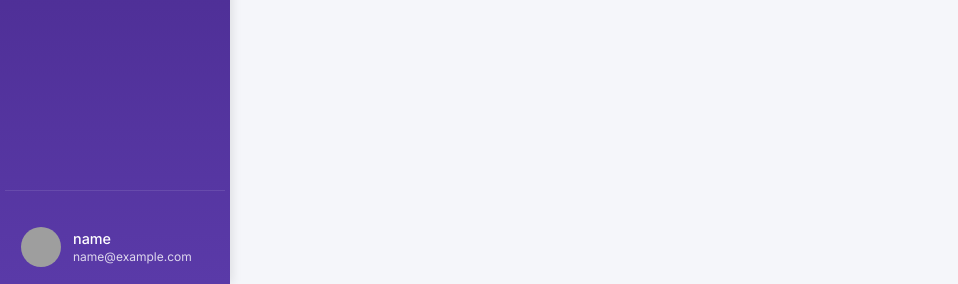
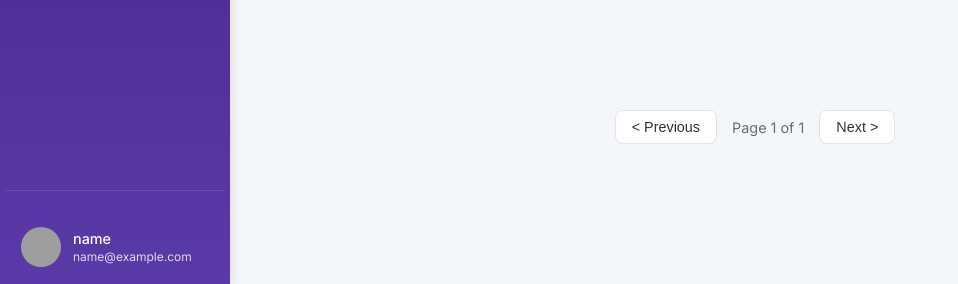
Before and after one commit to Acon1tum/sales_prediction_project, a Flask app: page /history in a window 1280 px wide. Shown: the part 516-800 px from the top of the page, without its empty margins (0-958 px from the left). Run offline with Flask 3, Linux system fonts and the light colour scheme; the visitor is signed in with stand-in values (Sample User, id 1); data that the repository does not hold is empty; parts of the project's set-up code (start-up, migrations or seed data) failed here and were passed over; grey boxes are pictures that could not be loaded.

Commit message:
added pagination for the history

```diff
--- a/backend/static/css/history.css
+++ b/backend/static/css/history.css
@@ -41,6 +41,7 @@
     display: grid;
     grid-template-columns: repeat(auto-fill, minmax(350px, 1fr));
     gap: 20px;
+    margin-bottom: 30px;
 }
 
 .forecast-card {
@@ -437,3 +438,40 @@
     -ms-overflow-style: none;  /* IE and Edge */
     scrollbar-width: none;  /* Firefox */
 }
+
+/* Forecast Pagination Styles */
+#forecast-pagination {
+    display: flex;
+    justify-content: center;
+    align-items: center;
+    gap: 15px;
+    margin-top: 20px;
+    padding: 20px 0;
+}
+
+#forecast-pagination .pagination-btn {
+    padding: 8px 16px;
+    border: 1px solid #DFE6E9;
+    background-color: white;
+    border-radius: 8px;
+    color: #2D3436;
+    font-size: 0.9rem;
+    cursor: pointer;
+    transition: all 0.2s ease;
+}
+
+#forecast-pagination .pagination-btn:hover:not(:disabled) {
+    background-color: #6C5CE7;
+    color: white;
+    border-color: #6C5CE7;
+}
+
+#forecast-pagination .pagination-btn:disabled {
+    opacity: 0.5;
+    cursor: not-allowed;
+}
+
+#forecast-page-info {
+    font-size: 0.9rem;
+    color: #636E72;
+}
--- a/backend/static/js/history.js
+++ b/backend/static/js/history.js
@@ -6,6 +6,8 @@ document.addEventListener("DOMContentLoaded", () => {
     let forecastChart = null; // Reference to the Chart.js instance for displaying forecasts
     let currentDecisionsPage = 1; // Tracks current page number for paginated decisions
     const decisionsPerPage = 5; // Number of decisions to show per page in the modal
+    let currentForecastPage = 1; // Tracks current page number for forecast cards
+    const forecastsPerPage = 6; // Number of forecast cards to show per page
 
     // DOM element references for the modal and its components
     const modal = document.getElementById('forecast-modal'); // Main modal container for forecast details
@@ -14,6 +16,11 @@ document.addEventListener("DOMContentLoaded", () => {
     const prevPageBtn = document.getElementById('prev-page'); // Button to navigate to previous decisions page
     const nextPageBtn = document.getElementById('next-page'); // Button to navigate to next decisions page
     const pageInfo = document.getElementById('page-info'); // Element to display current page information
+
+    // Pagination controls for forecast cards
+    const prevForecastPageBtn = document.getElementById('prev-forecast-page');
+    const nextForecastPageBtn = document.getElementById('next-forecast-page');
+    const forecastPageInfo = document.getElementById('forecast-page-info');
 
     // Event listener to close modal when clicking outside the modal content
     modal.addEventListener('click', (e) => {
@@ -45,6 +52,22 @@ document.addEventListener("DOMContentLoaded", () => {
         if (currentDecisionsPage < totalPages) {
             currentDecisionsPage++;
             renderDecisionsPage();
+        }
+    });
+
+    // Event listeners for forecast pagination
+    prevForecastPageBtn.addEventListener('click', () => {
+        if (currentForecastPage > 1) {
+            currentForecastPage--;
+            renderForecastCards(forecastHistory);
+        }
+    });
+
+    nextForecastPageBtn.addEventListener('click', () => {
+        const totalPages = Math.ceil(forecastHistory.length / forecastsPerPage);
+        if (currentForecastPage < totalPages) {
+            currentForecastPage++;
+            renderForecastCards(forecastHistory);
         }
     });
 
@@ -337,6 +360,9 @@ document.addEventListener("DOMContentLoaded", () => {
             });
         }
 
+        // Reset to first page when applying filters
+        currentForecastPage = 1;
+
         // Show appropriate UI state based on filtered results
         if (filtered.length === 0) {
             showEmptyState("No forecasts match your filters");
@@ -363,7 +389,23 @@ document.addEventListener("DOMContentLoaded", () => {
         const container = document.getElementById("forecast-cards");
         container.innerHTML = "";
 
-        forecasts.forEach(forecast => {
+        // Calculate pagination
+        const startIndex = (currentForecastPage - 1) * forecastsPerPage;
+        const endIndex = Math.min(startIndex + forecastsPerPage, forecasts.length);
+        const totalPages = Math.ceil(forecasts.length / forecastsPerPage);
+
+        // Update pagination UI
+        forecastPageInfo.textContent = `Page ${currentForecastPage} of ${totalPages}`;
+        prevForecastPageBtn.disabled = currentForecastPage <= 1;
+        nextForecastPageBtn.disabled = currentForecastPage >= totalPages;
+
+        // Show/hide pagination controls based on number of pages
+        document.getElementById('forecast-pagination').style.display = totalPages > 1 ? 'flex' : 'none';
+
+        // Render only the forecasts for the current page
+        const pageForecasts = forecasts.slice(startIndex, endIndex);
+
+        pageForecasts.forEach(forecast => {
             // Extract forecast data components
             const forecastData = forecast.forecast_data || {};
             const predictions = forecastData.predictions || [];
--- a/backend/templates/history.html
+++ b/backend/templates/history.html
@@ -242,6 +242,13 @@
         </div>
     </div>
 
+    <!-- Pagination Controls -->
+    <div class="pagination-controls" id="forecast-pagination">
+        <button class="pagination-btn" id="prev-forecast-page">&lt; Previous</button>
+        <span id="forecast-page-info">Page 1 of 1</span>
+        <button class="pagination-btn" id="next-forecast-page">Next &gt;</button>
+    </div>
+
     <!-- Modal for forecast details -->
 <div class="modal-overlay" id="forecast-modal">
     <div class="modal-container">
```
